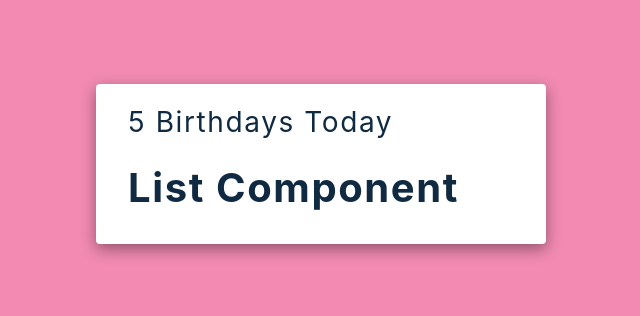
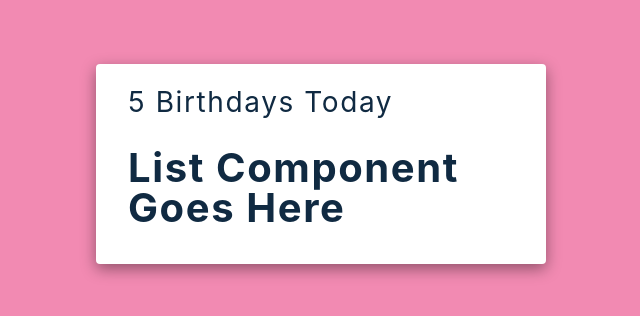
Before and after one commit to IsmailMuhammed2019/birthdayreminda, a React (Create React App) app: page / in a window 1280 px wide. Shown: the part 236-552 px from the top of the page, without its empty margins (319-959 px from the left). Built offline with nearby package versions, Linux system fonts and the light colour scheme.

Commit message:
check file integrity

```diff
--- a/src/List.js
+++ b/src/List.js
@@ -3,7 +3,7 @@ import React from 'react'
 const List = () => {
   return (
     <>
-      <h2>list component</h2>
+      <h2>list component goes here</h2>
     </>
   )
 }
```
